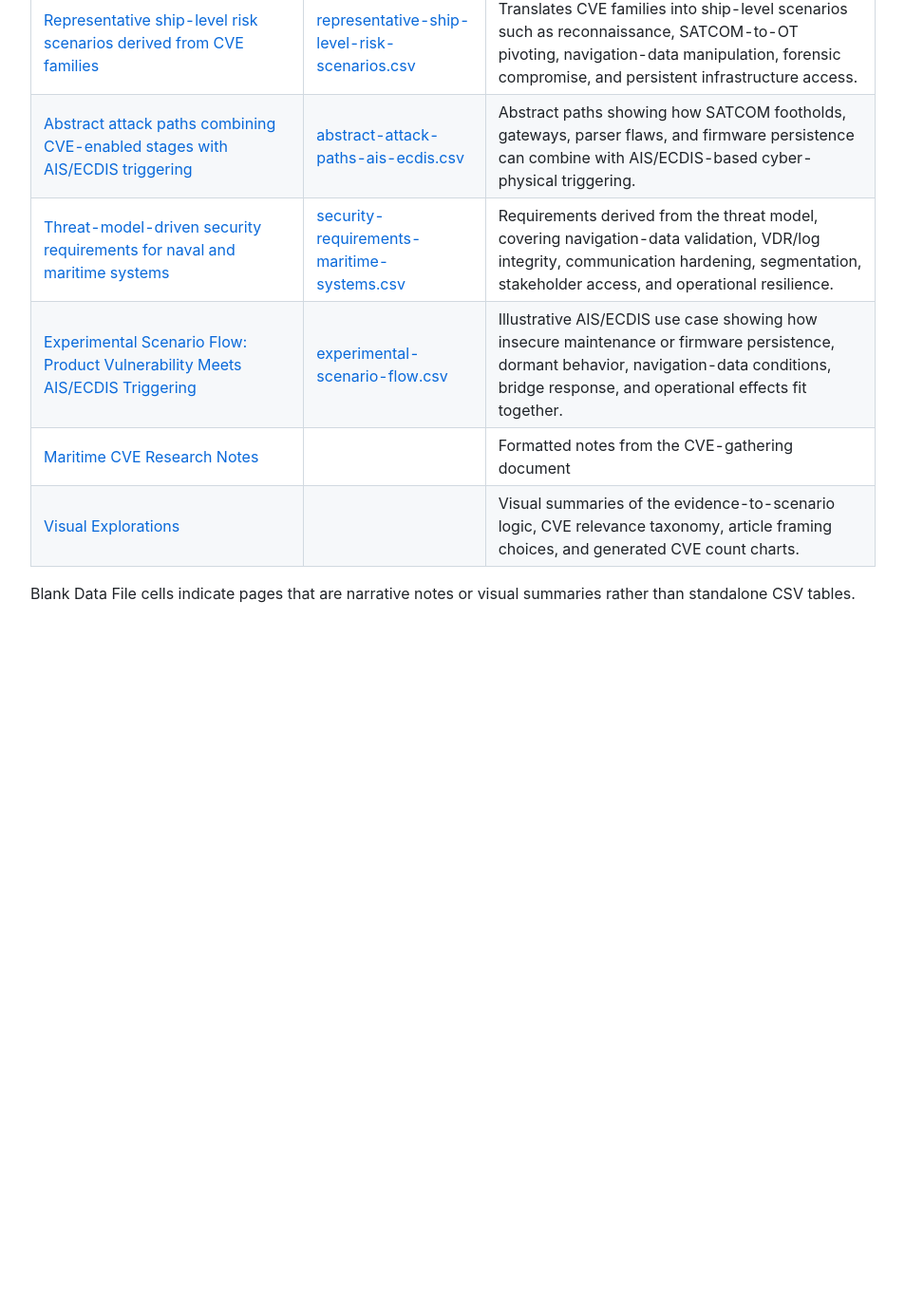
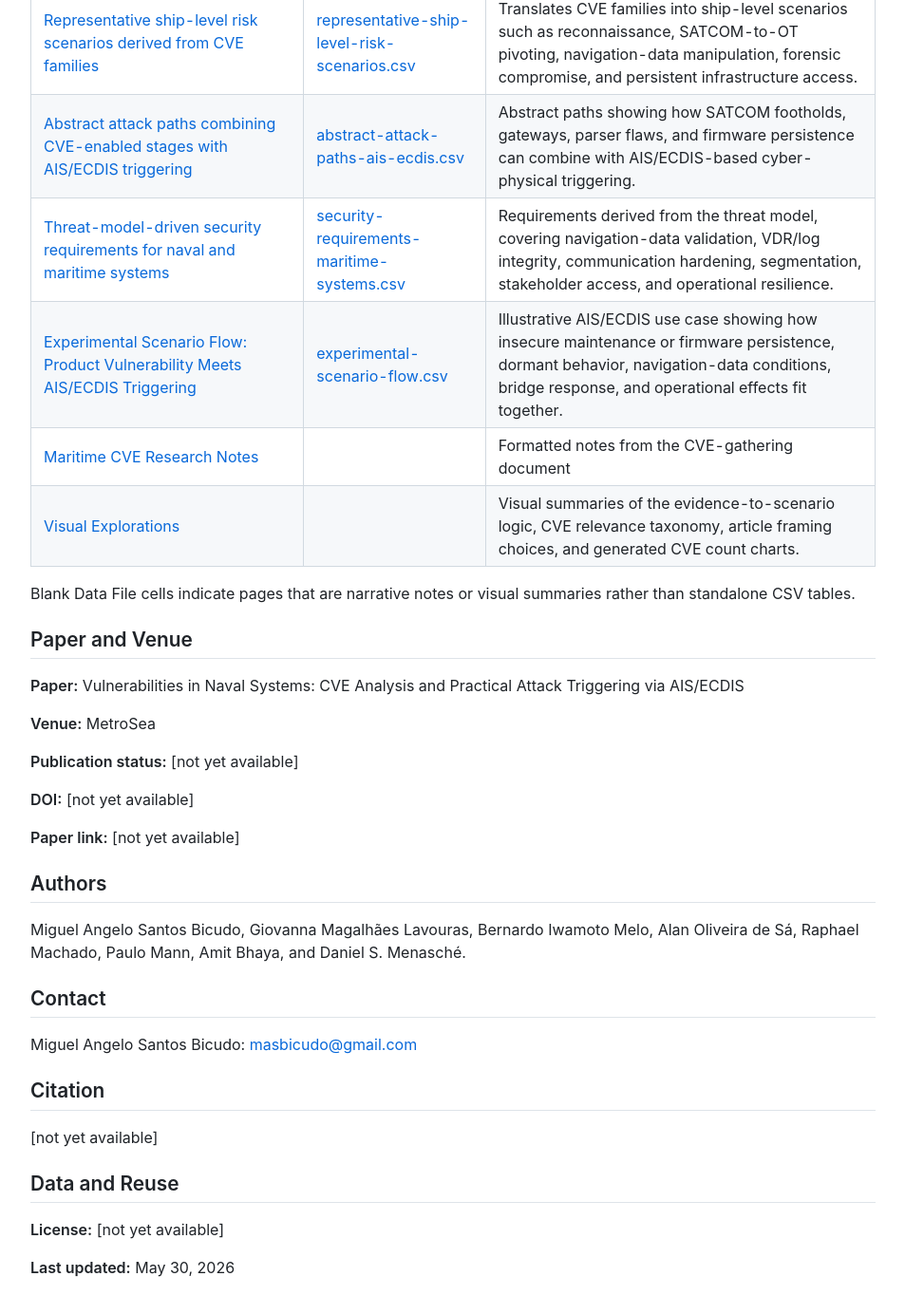
Before and after one commit to maritime-cyber-research/maritime-cybersecurity-supplemental, a Jekyll site: the page built from index.md, in a window 1280 px wide and 1400 px high, scrolled down 801 px. Shown: the top 1384 px of the window at 95% size, without its empty margins (163-1116 px from the left). Built offline with Jekyll 4.4.1, drawn with Linux system fonts in a browser that asks for light colours; before the commit the page ends 1491 px from its top, so only the background shows below that.

Commit message:
Metadata

```diff
--- a/index.md
+++ b/index.md
@@ -20,3 +20,33 @@ This site accompanies the paper with supporting datasets, curated evidence table
 | [Visual Explorations](./visual-explorations.md) |  | Visual summaries of the evidence-to-scenario logic, CVE relevance taxonomy, article framing choices, and generated CVE count charts. |
 
 Blank Data File cells indicate pages that are narrative notes or visual summaries rather than standalone CSV tables.
+
+## Paper and Venue
+
+**Paper:** Vulnerabilities in Naval Systems: CVE Analysis and Practical Attack Triggering via AIS/ECDIS
+
+**Venue:** MetroSea
+
+**Publication status:** [not yet available]
+
+**DOI:** [not yet available]
+
+**Paper link:** [not yet available]
+
+## Authors
+
+Miguel Angelo Santos Bicudo, Giovanna Magalhães Lavouras, Bernardo Iwamoto Melo, Alan Oliveira de Sá, Raphael Machado, Paulo Mann, Amit Bhaya, and Daniel S. Menasché.
+
+## Contact
+
+Miguel Angelo Santos Bicudo: [masbicudo@gmail.com](mailto:masbicudo@gmail.com)
+
+## Citation
+
+[not yet available]
+
+## Data and Reuse
+
+**License:** [not yet available]
+
+**Last updated:** May 30, 2026
```
